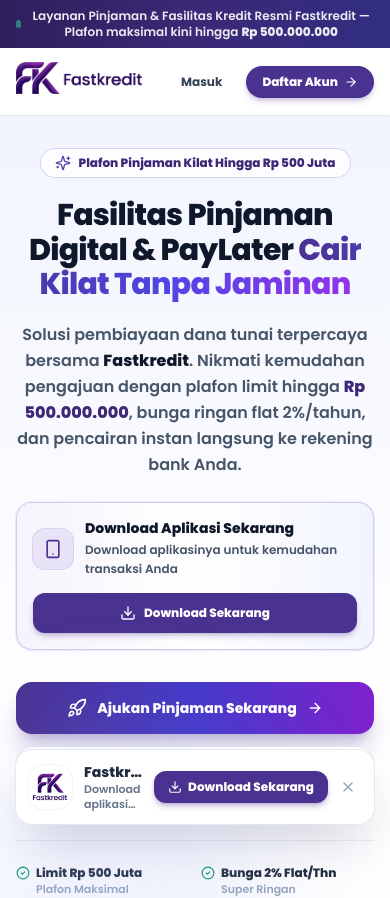
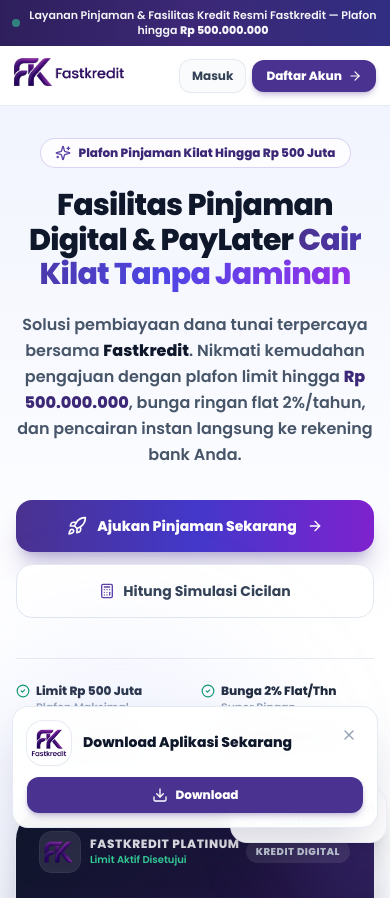
Before and after one commit to cecepns/kreditpay, a React (Vite) app in the folder frontend/: page / in a window 390 px wide. Shown: the top 898 px of the page. Built offline with nearby package versions, Linux system fonts and the light colour scheme; no server answers.

Commit message:
fix: bug

```diff
--- a/frontend/src/components/FloatingInstallButton.jsx
+++ b/frontend/src/components/FloatingInstallButton.jsx
@@ -26,7 +26,7 @@ export default function FloatingInstallButton() {
     setDismissed(true);
     try {
       sessionStorage.setItem("fastkredit_install_dismissed", "1");
-    } catch {}
+    } catch { }
   };
 
   if (isStandalone || dismissed) {
@@ -36,50 +36,65 @@ export default function FloatingInstallButton() {
   return (
     <>
       <aside
-        className="fixed inset-x-4 bottom-5 z-40 mx-auto max-w-md animate-in fade-in slide-in-from-bottom-4 duration-300"
-        aria-label="Install Aplikasi"
+        className="fixed inset-x-3 bottom-4 z-40 mx-auto max-w-lg sm:inset-x-4 sm:bottom-5 sm:max-w-xl animate-in fade-in slide-in-from-bottom-4 duration-300"
+        aria-label="Download Aplikasi"
       >
-        <div className="flex items-center justify-between gap-3 rounded-2xl sm:rounded-3xl bg-white p-3 sm:p-3.5 shadow-2xl shadow-indigo-950/20 ring-1 ring-slate-200/90">
-          {/* Logo & Nama Aplikasi */}
-          <div className="flex min-w-0 items-center gap-3">
-            <div className="flex h-11 w-11 shrink-0 items-center justify-center rounded-2xl bg-white p-1 ring-1 ring-slate-100 shadow-sm">
+        <div className="rounded-2xl sm:rounded-3xl border border-slate-200/90 bg-white/95 backdrop-blur-md p-3.5 sm:p-4 shadow-2xl shadow-indigo-950/20">
+          <div className="flex flex-col sm:flex-row sm:items-center sm:justify-between gap-3">
+            {/* Baris Atas: Logo, Teks Lengkap, & Tutup (Mobile) */}
+            <div className="flex items-start sm:items-center justify-between gap-3 min-w-0 flex-1">
+              <div className="flex items-center gap-3 min-w-0 flex-1">
+                <div className="flex h-11 w-11 shrink-0 items-center justify-center rounded-2xl bg-white p-1 ring-1 ring-slate-200/80 shadow-sm">
                   <img
                     src={logoImg}
                     alt="Logo Fastkredit"
                     className="h-full w-full object-contain"
                   />
                 </div>
-            <div className="min-w-0">
-              <h3 className="truncate text-sm font-black text-slate-800">Fastkredit</h3>
-              <p className="line-clamp-2 text-[11px] font-semibold leading-snug text-slate-500">
+                <div className="min-w-0 flex-1">
+                  <h3 className="text-sm font-black text-slate-900 leading-tight">
+                    Download Aplikasi Sekarang
+                  </h3>
+                  {/* <p className="mt-0.5 text-xs font-semibold leading-snug text-slate-600">
                     Download aplikasinya untuk kemudahan transaksi Anda
-              </p>
+                  </p> */}
                 </div>
               </div>
 
-          {/* Tombol Install & Dismiss */}
-          <div className="flex shrink-0 items-center gap-1.5 sm:gap-2">
+              <button
+                type="button"
+                onClick={handleDismiss}
+                aria-label="Tutup"
+                className="sm:hidden shrink-0 rounded-xl p-1.5 text-slate-400 hover:bg-slate-100 hover:text-slate-600 transition"
+              >
+                <X className="h-4 w-4" />
+              </button>
+            </div>
+
+            {/* Tombol Download & Tutup (Desktop) */}
+            <div className="flex shrink-0 items-center gap-2">
               <button
                 type="button"
                 onClick={handleInstallClick}
                 disabled={installing}
-              className="flex items-center gap-1.5 rounded-xl bg-primary-700 px-3.5 py-2 text-xs font-black text-white shadow-md shadow-primary-700/30 transition hover:bg-primary-800 active:scale-95 disabled:opacity-70"
+                className="flex flex-1 sm:flex-initial items-center justify-center gap-2 rounded-xl bg-primary-700 px-4 py-2.5 text-xs font-black text-white shadow-md shadow-primary-700/25 transition hover:bg-primary-800 active:scale-95 disabled:opacity-70 whitespace-nowrap"
               >
                 {installing ? (
-                <Loader2 className="h-3.5 w-3.5 animate-spin" />
+                  <Loader2 className="h-4 w-4 animate-spin" />
                 ) : (
-                <Download className="h-3.5 w-3.5" />
+                  <Download className="h-4 w-4" />
                 )}
-              <span>{installing ? "Menyiapkan..." : "Download Sekarang"}</span>
+                <span>{installing ? "Menyiapkan..." : "Download"}</span>
               </button>
               <button
                 type="button"
                 onClick={handleDismiss}
                 aria-label="Tutup"
-              className="rounded-xl p-1.5 text-slate-400 hover:bg-slate-100 hover:text-slate-600 transition"
+                className="hidden sm:inline-flex rounded-xl p-2 text-slate-400 hover:bg-slate-100 hover:text-slate-600 transition"
               >
                 <X className="h-4 w-4" />
               </button>
+            </div>
           </div>
         </div>
       </aside>
--- a/frontend/src/pages/Landing.jsx
+++ b/frontend/src/pages/Landing.jsx
@@ -169,18 +169,20 @@ export default function Landing() {
   return (
     <div className="min-h-screen bg-slate-50 font-display text-slate-800 antialiased selection:bg-primary-500 selection:text-white">
       {/* ── 1. TOP ANNOUNCEMENT BAR ── */}
-      <div className="bg-gradient-to-r from-primary-900 via-primary-800 to-indigo-900 px-4 py-2 text-center text-xs font-semibold text-white/90">
+      <div className="bg-gradient-to-r from-primary-900 via-primary-800 to-indigo-900 px-3 py-2 text-center text-[11px] sm:text-xs font-semibold leading-snug text-white/95">
         <div className="mx-auto flex max-w-6xl items-center justify-center gap-2">
-          <span className="flex h-2 w-2 rounded-full bg-emerald-400 animate-pulse" />
-          <span>Layanan Pinjaman &amp; Fasilitas Kredit Resmi Fastkredit — Plafon maksimal kini hingga <strong>Rp 500.000.000</strong></span>
+          <span className="h-2 w-2 shrink-0 rounded-full bg-emerald-400 animate-pulse" />
+          <span>
+            Layanan Pinjaman &amp; Fasilitas Kredit Resmi Fastkredit — Plafon hingga <strong>Rp 500.000.000</strong>
+          </span>
         </div>
       </div>
 
       {/* ── 2. STICKY NAVBAR ── */}
-      <header className="sticky top-0 z-40 border-b border-slate-200/80 bg-white/90 backdrop-blur-md">
-        <div className="mx-auto flex max-w-6xl items-center justify-between gap-4 px-4 py-3.5 sm:px-6">
+      <header className="sticky top-0 z-40 border-b border-slate-200/80 bg-white/95 backdrop-blur-md">
+        <div className="mx-auto flex max-w-6xl items-center justify-between gap-2 sm:gap-4 px-3.5 py-3 sm:px-6 sm:py-3.5">
           <Link to="/" className="shrink-0 transition hover:opacity-95">
-            <Logo size="sm" />
+            <Logo size="sm" className="[&_img]:h-7 sm:[&_img]:h-9" />
           </Link>
 
           {/* Navigasi Desktop */}
@@ -192,29 +194,29 @@ export default function Landing() {
           </nav>
 
           {/* Tombol Aksi Kanan */}
-          <div className="flex items-center gap-2.5">
+          <div className="flex shrink-0 items-center gap-1.5 sm:gap-2.5">
             {user ? (
               <Link
                 to={home}
-                className="inline-flex items-center justify-center gap-2 rounded-2xl bg-primary-700 px-4 py-2 sm:px-5 sm:py-2.5 text-xs sm:text-sm font-black text-white shadow-md shadow-primary-700/20 transition hover:bg-primary-800 active:scale-95"
+                className="inline-flex items-center justify-center gap-1.5 rounded-xl bg-primary-700 px-3.5 py-2 sm:px-5 sm:py-2.5 text-xs sm:text-sm font-black text-white shadow-md shadow-primary-700/20 transition hover:bg-primary-800 active:scale-95 whitespace-nowrap"
               >
                 <span>Dashboard Akun</span>
-                <ArrowRight className="h-4 w-4" />
+                <ArrowRight className="h-4 w-4 shrink-0" />
               </Link>
             ) : (
               <>
                 <Link
                   to="/login"
-                  className="rounded-2xl px-3.5 py-2 text-xs sm:text-sm font-bold text-slate-700 hover:bg-slate-100 transition"
+                  className="rounded-xl border border-slate-200/90 bg-slate-50/80 px-3 py-2 sm:px-4 text-xs sm:text-sm font-bold text-slate-700 hover:bg-slate-100 transition whitespace-nowrap"
                 >
                   Masuk
                 </Link>
                 <Link
                   to="/register"
-                  className="inline-flex items-center justify-center gap-1.5 rounded-2xl bg-primary-700 px-4 py-2 sm:px-5 sm:py-2.5 text-xs sm:text-sm font-black text-white shadow-md shadow-primary-700/25 transition hover:bg-primary-800 active:scale-95"
+                  className="inline-flex items-center justify-center gap-1.5 rounded-xl bg-primary-700 px-3.5 py-2 sm:px-5 sm:py-2.5 text-xs sm:text-sm font-black text-white shadow-md shadow-primary-700/25 transition hover:bg-primary-800 active:scale-95 whitespace-nowrap"
                 >
                   <span>Daftar Akun</span>
-                  <ArrowRight className="h-3.5 w-3.5" />
+                  <ArrowRight className="h-3.5 w-3.5 shrink-0" />
                 </Link>
               </>
             )}
@@ -249,7 +251,7 @@ export default function Landing() {
               </p>
 
               {/* Ajakan Download Aplikasi Sebelum Pengajuan */}
-              {!isStandalone && (
+              {/* {!isStandalone && (
                 <div className="mt-6 rounded-2xl border border-primary-200/90 bg-gradient-to-r from-primary-50/90 via-white to-indigo-50/80 p-4 shadow-sm ring-1 ring-primary-100/70 text-left">
                   <div className="flex flex-col sm:flex-row sm:items-center sm:justify-between gap-3.5">
                     <div className="flex items-center gap-3 min-w-0">
@@ -281,7 +283,7 @@ export default function Landing() {
                     </button>
                   </div>
                 </div>
-              )}
+              )} */}
 
               {/* Tombol CTA */}
               <div className="mt-8 flex flex-col sm:flex-row items-center justify-center lg:justify-start gap-3 sm:gap-4">
@@ -466,8 +468,7 @@ export default function Landing() {
                     key={amt}
                     type="button"
                     onClick={() => setCalcAmount(amt)}
-                    className={`rounded-xl px-3 py-1.5 text-xs font-bold transition ${
-                      calcAmount === amt
+                    className={`rounded-xl px-3 py-1.5 text-xs font-bold transition ${calcAmount === amt
                       ? "bg-primary-700 text-white shadow-sm"
                       : "bg-slate-100 text-slate-700 hover:bg-slate-200"
                       }`}
@@ -491,8 +492,7 @@ export default function Landing() {
                     key={t}
                     type="button"
                     onClick={() => setCalcTenor(t)}
-                    className={`rounded-2xl py-3 text-center transition font-black text-xs sm:text-sm ${
-                      calcTenor === t
+                    className={`rounded-2xl py-3 text-center transition font-black text-xs sm:text-sm ${calcTenor === t
                       ? "bg-primary-700 text-white shadow-md shadow-primary-700/25 ring-2 ring-primary-700 ring-offset-2"
                       : "bg-slate-50 text-slate-700 border border-slate-200 hover:bg-slate-100"
                       }`}
@@ -700,7 +700,7 @@ export default function Landing() {
       </section>
 
       {/* ── 10. FOOTER RESMI ── */}
-      <footer className="border-t border-slate-200/90 bg-white py-12 text-slate-500 pb-28 sm:pb-12">
+      <footer className="border-t border-slate-200/90 bg-white py-12 text-slate-500 pb-40 sm:pb-24">
         <div className="mx-auto max-w-6xl px-4 sm:px-6 space-y-8">
           <div className="flex flex-col sm:flex-row items-center justify-between gap-4 border-b border-slate-100 pb-8 text-center sm:text-left">
             <Logo size="sm" />
--- a/frontend/src/pages/Login.jsx
+++ b/frontend/src/pages/Login.jsx
@@ -139,7 +139,7 @@ export default function Login() {
           </div>
         </div>
 
-        <div className="mt-auto pt-10 pb-20">
+        <div className="mt-auto pt-10 pb-36 sm:pb-24">
           <div>
             <Button type="submit" loading={loading} className="h-14 w-full text-lg">
               Masuk Sekarang
--- a/frontend/src/utils/pwa.js
+++ b/frontend/src/utils/pwa.js
@@ -42,7 +42,6 @@ export function isStandaloneDisplay() {
   if (typeof window === "undefined") return false;
   return (
     Boolean(window.matchMedia?.("(display-mode: standalone)")?.matches) ||
-    Boolean(window.matchMedia?.("(display-mode: fullscreen)")?.matches) ||
     window.navigator?.standalone === true
   );
 }
```
Also changed, not shown: frontend/src/utils/api.js (+6 -1 lines). Lines whose indentation alone changed are shown as unchanged.
